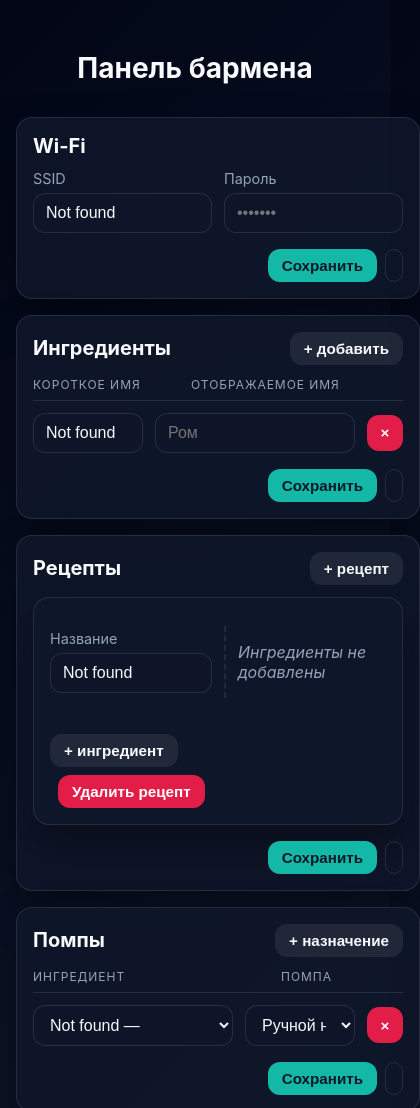
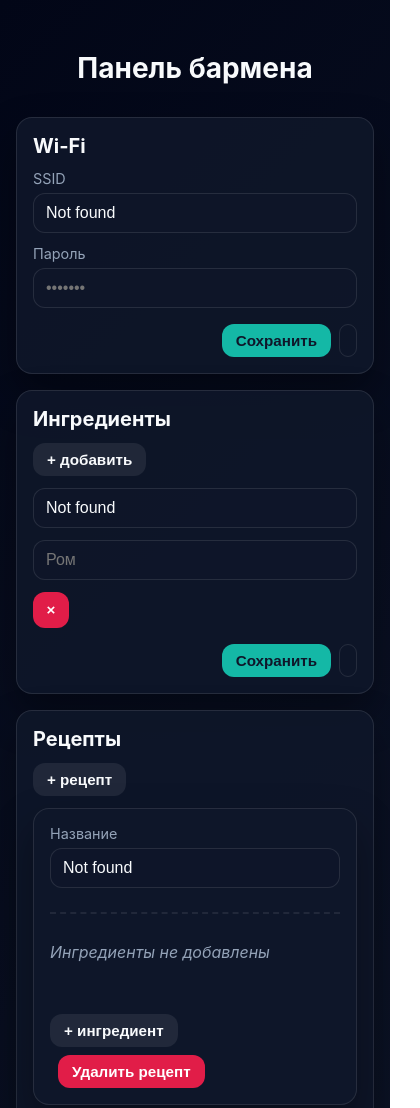
Before and after one commit to dyamirana/barmen-admin, a plain HTML site: page web/index.html in a window 390 px wide. Shown: the top 1108 px of the page, 420 px wide, since content can reach past the window. Drawn offline with Linux system fonts and the light colour scheme; no server answers.

Commit message:
Adjust mobile form layout

```diff
--- a/web/index.html
+++ b/web/index.html
@@ -222,8 +222,42 @@
           padding: 16px;
         }
 
+        .row {
+          flex-direction: column;
+        }
+
+        .row > * {
+          min-width: 100%;
+        }
+
+        .section-header {
+          flex-direction: column;
+          align-items: flex-start;
+        }
+
+        #ingredients-section .list-header,
+        #pumps-section .list-header {
+          display: none;
+        }
+
+        .ingredient-row,
+        .pump-row,
         .component-row {
-          grid-template-columns: 1fr 1fr;
+          grid-template-columns: 1fr;
+        }
+
+        .ingredient-row button,
+        .pump-row button,
+        .component-row button {
+          justify-self: flex-start;
+        }
+
+        .components {
+          border-left: none;
+          border-top: 2px dashed rgba(255, 255, 255, 0.08);
+          padding-left: 0;
+          padding-top: 12px;
+          margin-left: 0;
         }
 
         .recipe-actions {
```
